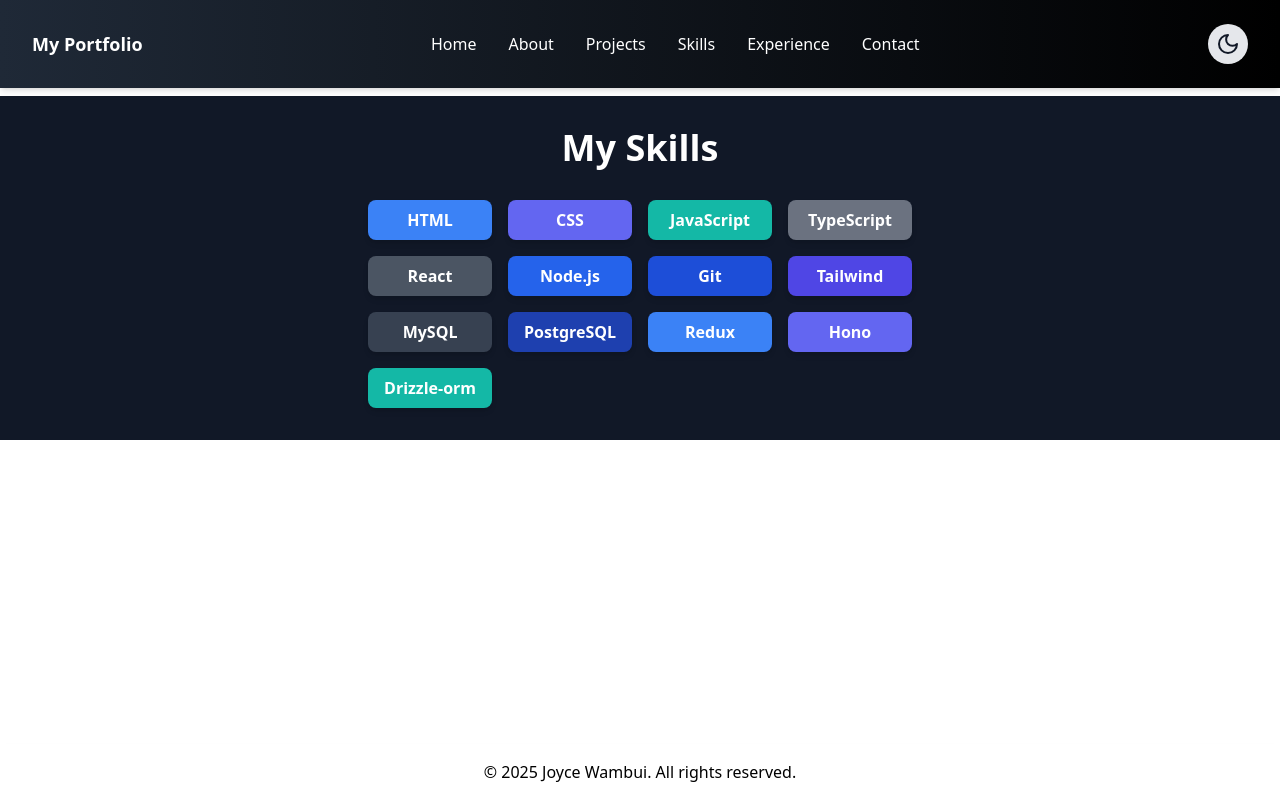
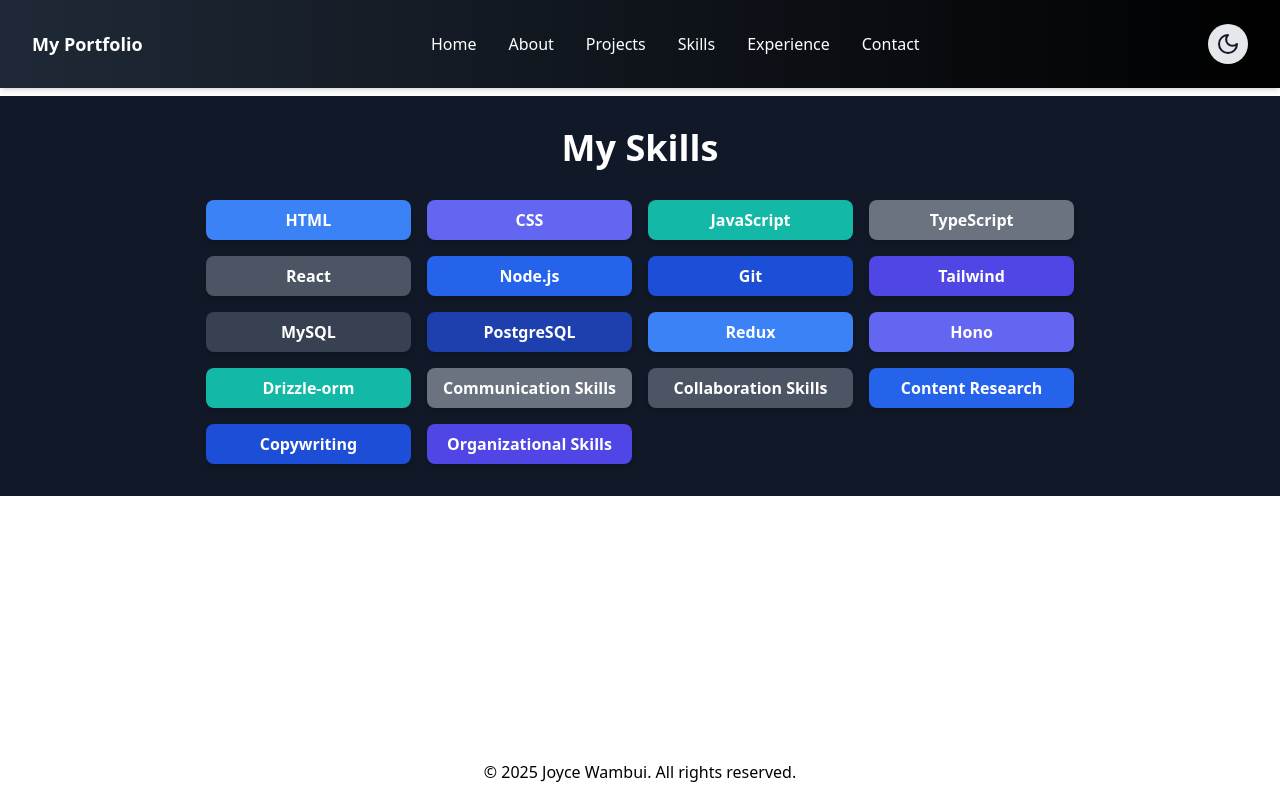
Before and after one commit to joy-devs/my_portfolio, a React (Vite) app: page /skills in a window 1280 px wide. Built offline with nearby package versions, Linux system fonts and the light colour scheme.

Commit message:
made changes

```diff
--- a/src/components/skills.tsx
+++ b/src/components/skills.tsx
@@ -3,6 +3,7 @@ import React from 'react';
 const skills = [
   'HTML', 'CSS', 'JavaScript', 'TypeScript', 'React', 'Node.js',
   'Git', 'Tailwind', 'MySQL', 'PostgreSQL', 'Redux', 'Hono', 'Drizzle-orm',
+  'Communication Skills', 'Collaboration Skills', 'Content Research', 'Copywriting', 'Organizational Skills',
 ];
 
 const colors = [
```
